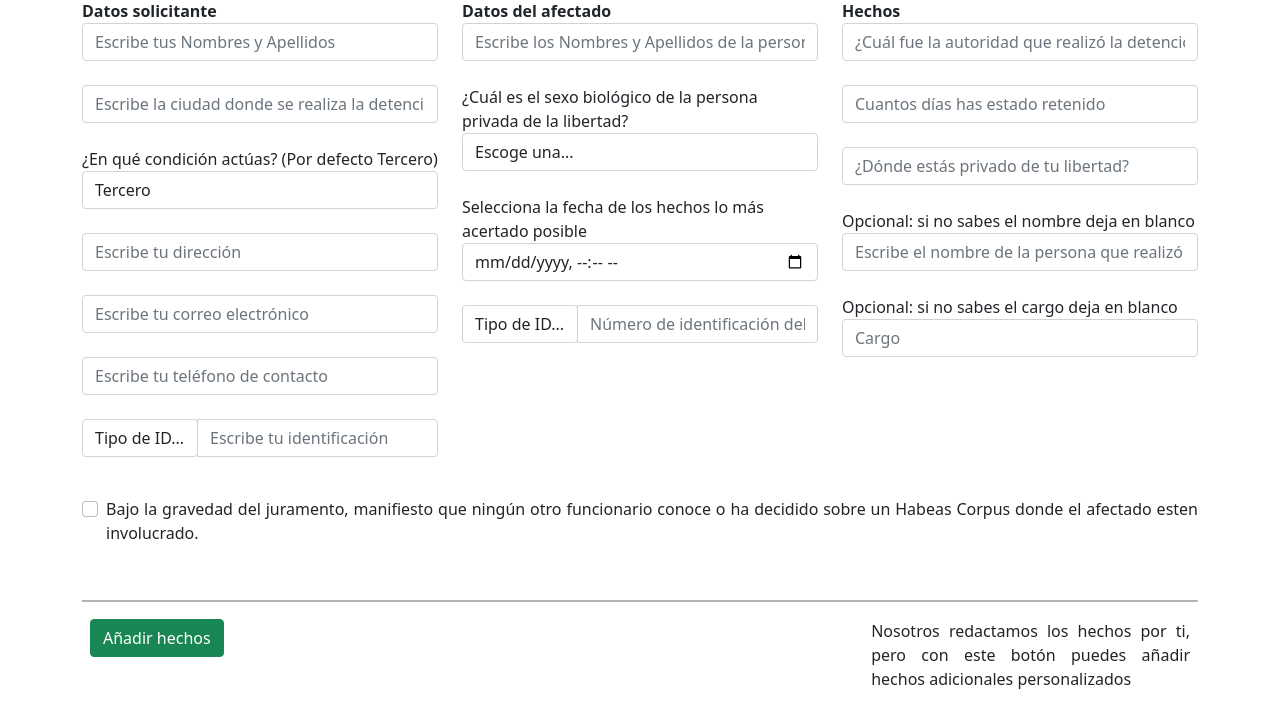
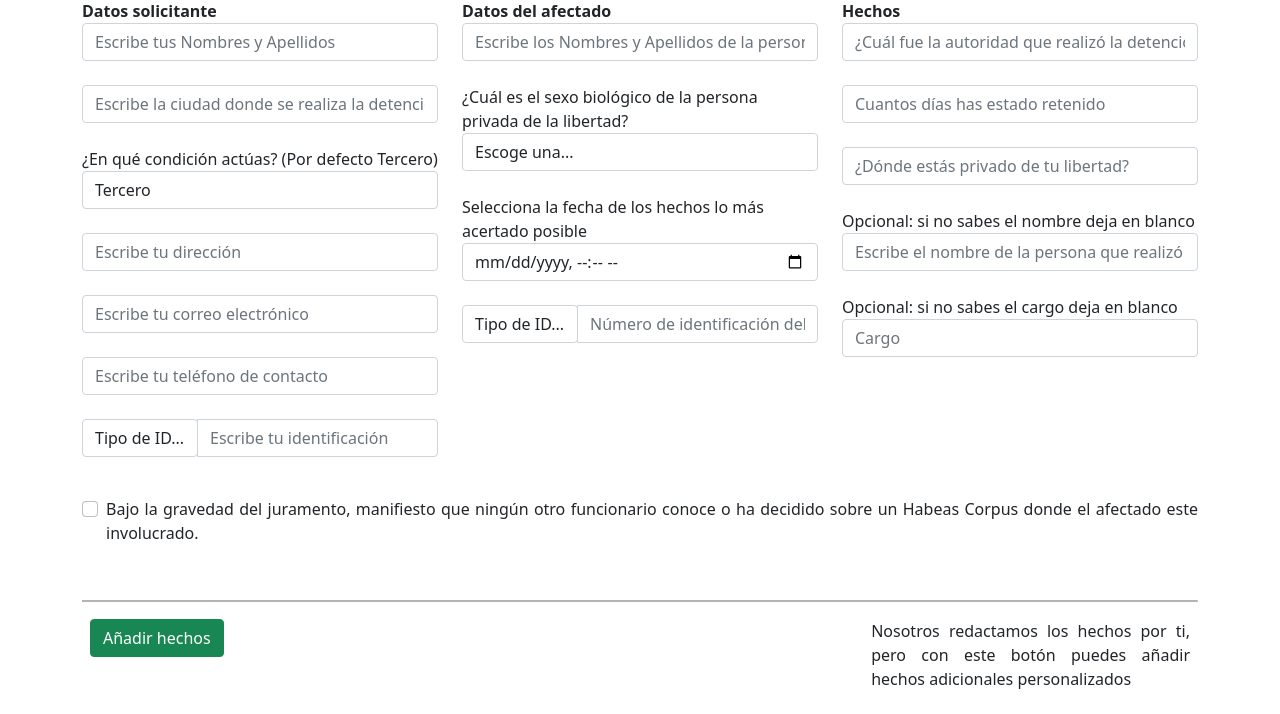
Before and after one commit to Valentinagm1/semillero, a Flask app: page / in a window 1280 px wide. Shown: the part 296-1010 px from the top of the page. Run offline with Flask 2, Linux system fonts and the light colour scheme; some libraries are stand-ins or nearby versions.

Commit message:
Update main.html

```diff
--- a/habeas_app/templates/main.html
+++ b/habeas_app/templates/main.html
@@ -139,7 +139,7 @@
    <div class="form-check">
         <input class="form-check-input " type="checkbox" value="" id="invalidCheck2" required>
         <label class="form-check-label " for="invalidCheck2"><p style="text-align: justify;">
-          Bajo la gravedad del juramento, manifiesto que ningún otro funcionario conoce o ha decidido sobre un Habeas Corpus donde el afectado esten involucrado.
+          Bajo la gravedad del juramento, manifiesto que ningún otro funcionario conoce o ha decidido sobre un Habeas Corpus donde el afectado este involucrado.
         </label>
       </div>
   <br/>
```
